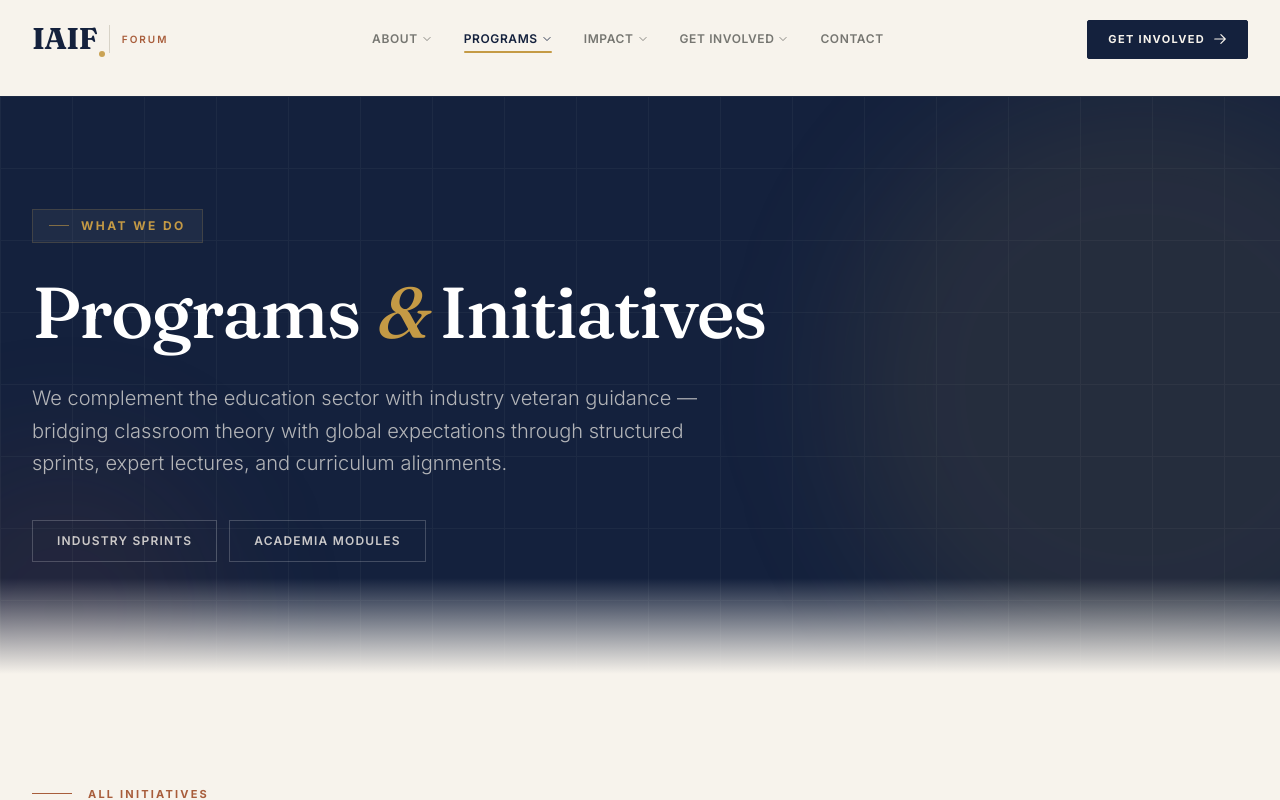
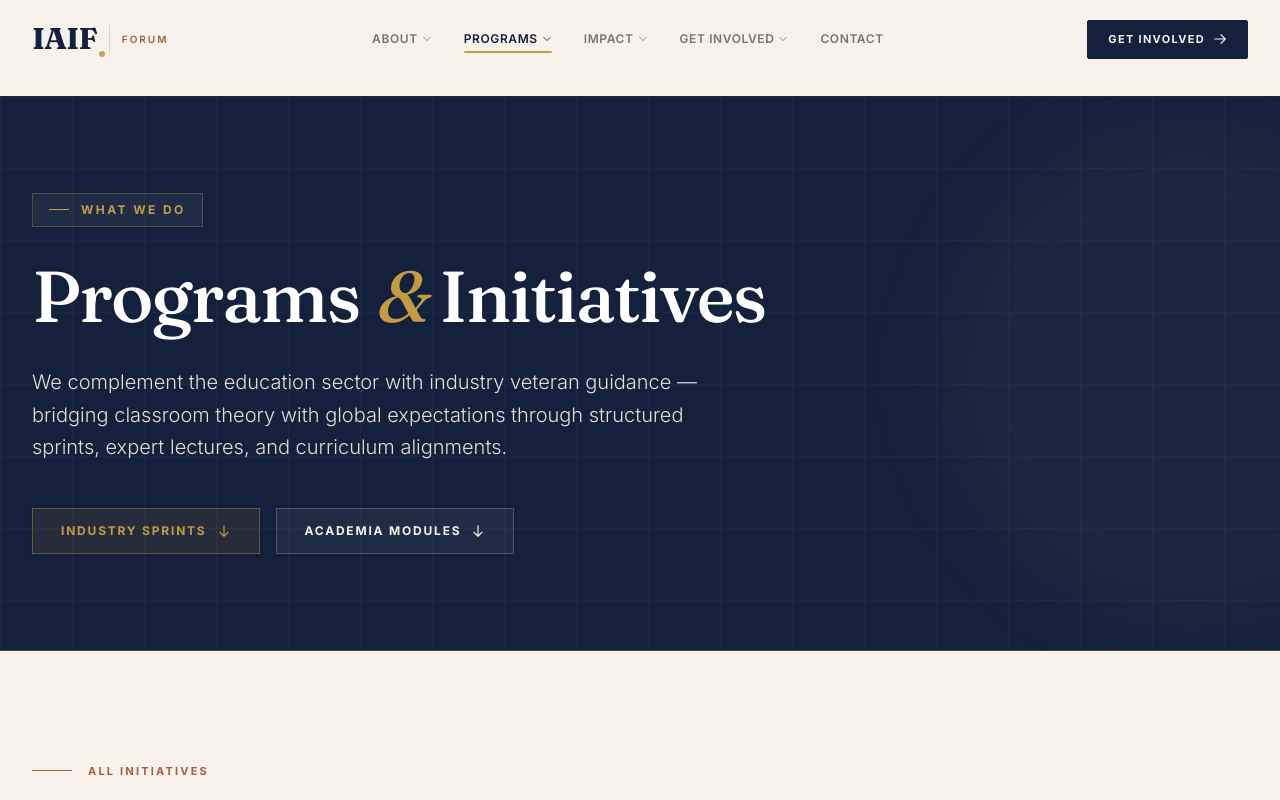
Before and after one commit to sanjayrajns/forum, a Next.js app: page /programs in a window 1280 px wide. Shown: the top 800 px of the page. Built offline with nearby package versions, Linux system fonts and the light colour scheme.

Commit message:
fix: UI changes

```diff
--- a/src/app/programs/page.js
+++ b/src/app/programs/page.js
@@ -16,24 +16,23 @@ export default function ProgramsPage() {
     <div className="pt-24 space-y-0">
 
       {/* ── Page Hero Header ───────────────────────────────────────── */}
-      <section className="relative bg-navy overflow-hidden min-h-[52vh] flex items-center">
+      <section className="relative bg-navy overflow-hidden min-h-[50vh] flex items-center border-b border-gold/25">
         {/* Grid pattern overlay */}
         <div
-          className="absolute inset-0 opacity-[0.04] pointer-events-none"
+          className="absolute inset-0 opacity-[0.03] pointer-events-none"
           style={{
             backgroundImage: `linear-gradient(to right, #FBF9F5 1px, transparent 1px), linear-gradient(to bottom, #FBF9F5 1px, transparent 1px)`,
             backgroundSize: "72px 72px",
           }}
         />
-        {/* Gold glow */}
-        <div className="absolute top-1/2 -translate-y-1/2 -right-40 w-[600px] h-[600px] bg-gold/10 rounded-full blur-3xl pointer-events-none" />
-        <div className="absolute -bottom-24 -left-24 w-80 h-80 bg-terracotta/10 rounded-full blur-3xl pointer-events-none" />
+        {/* Subtle ambient accent glow */}
+        <div className="absolute top-1/2 -translate-y-1/2 -right-40 w-[500px] h-[500px] bg-gold/5 rounded-full blur-2xl pointer-events-none" />
 
-        <div className="relative z-10 max-w-7xl mx-auto px-6 lg:px-8 py-20 md:py-28 w-full">
+        <div className="relative z-10 max-w-7xl mx-auto px-6 lg:px-8 py-20 md:py-24 w-full">
           <div className="max-w-3xl space-y-8 animate-fade-up">
             {/* Eyebrow */}
-            <span className="inline-flex items-center gap-3 text-xs font-sans uppercase tracking-[0.2em] text-gold font-bold bg-white/5 border border-gold/20 px-4 py-2 backdrop-blur-sm">
-              <span className="w-5 h-px bg-gold/60" />
+            <span className="inline-flex items-center gap-3 text-xs font-sans uppercase tracking-[0.2em] text-gold font-bold bg-white/5 border border-gold/30 px-4 py-2 backdrop-blur-md">
+              <span className="w-5 h-px bg-gold" />
               What We Do
             </span>
 
@@ -43,30 +42,33 @@ export default function ProgramsPage() {
               Initiatives
             </h1>
 
-            <p className="font-sans text-lg md:text-xl text-ivory/70 leading-relaxed max-w-2xl font-light">
+            <p className="font-sans text-lg md:text-xl text-ivory/90 leading-relaxed max-w-2xl font-light">
               We complement the education sector with industry veteran guidance — bridging classroom theory with global expectations through structured sprints, expert lectures, and curriculum alignments.
             </p>
 
             {/* Jump links */}
-            <div className="flex flex-wrap gap-3 pt-2">
+            <div className="flex flex-wrap gap-4 pt-3">
               <Link
                 href="#industry-sprints"
-                className="px-6 py-3 border border-white/20 text-xs font-sans uppercase tracking-[0.1em] text-ivory/80 hover:border-gold hover:text-gold transition-all duration-300 font-semibold"
+                className="group relative px-7 py-3.5 bg-gold/10 border border-gold/40 text-xs font-sans uppercase tracking-[0.15em] text-gold font-bold hover:bg-gold hover:text-navy transition-all duration-300 shadow-sm flex items-center gap-2.5"
               >
-                Industry Sprints
+                <span>Industry Sprints</span>
+                <svg className="w-3.5 h-3.5 group-hover:translate-y-0.5 transition-transform duration-300" fill="none" stroke="currentColor" viewBox="0 0 24 24">
+                  <path strokeLinecap="round" strokeLinejoin="round" strokeWidth="2" d="M19 14l-7 7m0 0l-7-7m7 7V3" />
+                </svg>
               </Link>
               <Link
                 href="#academia-modules"
-                className="px-6 py-3 border border-white/20 text-xs font-sans uppercase tracking-[0.1em] text-ivory/80 hover:border-gold hover:text-gold transition-all duration-300 font-semibold"
+                className="group relative px-7 py-3.5 bg-white/5 border border-white/20 text-xs font-sans uppercase tracking-[0.15em] text-ivory font-bold hover:border-gold hover:text-gold transition-all duration-300 shadow-sm flex items-center gap-2.5"
               >
-                Academia Modules
+                <span>Academia Modules</span>
+                <svg className="w-3.5 h-3.5 group-hover:translate-y-0.5 transition-transform duration-300" fill="none" stroke="currentColor" viewBox="0 0 24 24">
+                  <path strokeLinecap="round" strokeLinejoin="round" strokeWidth="2" d="M19 14l-7 7m0 0l-7-7m7 7V3" />
+                </svg>
               </Link>
             </div>
           </div>
         </div>
-
-        {/* Bottom fade into next section */}
-        <div className="absolute bottom-0 left-0 right-0 h-24 bg-gradient-to-t from-ivory to-transparent pointer-events-none" />
       </section>
 
       {/* ── Index Grid ─────────────────────────────────────────────── */}
--- a/src/components/ValueProposition.jsx
+++ b/src/components/ValueProposition.jsx
@@ -189,7 +189,7 @@ export default function ValueProposition() {
               <h3 className="font-serif text-xl sm:text-2xl md:text-3xl font-medium tracking-tight text-ivory">
                 {currentStakeholder.title}
               </h3>
-              <p className="text-xs sm:text-sm font-sans text-ivory/80 font-light leading-relaxed">
+              <p className="text-xs sm:text-sm font-sans text-ivory font-normal leading-relaxed">
                 {currentStakeholder.subtitle}
               </p>
             </div>
```
Also changed, not shown: src/components/WhoWeServe.jsx (+19 -19 lines).
